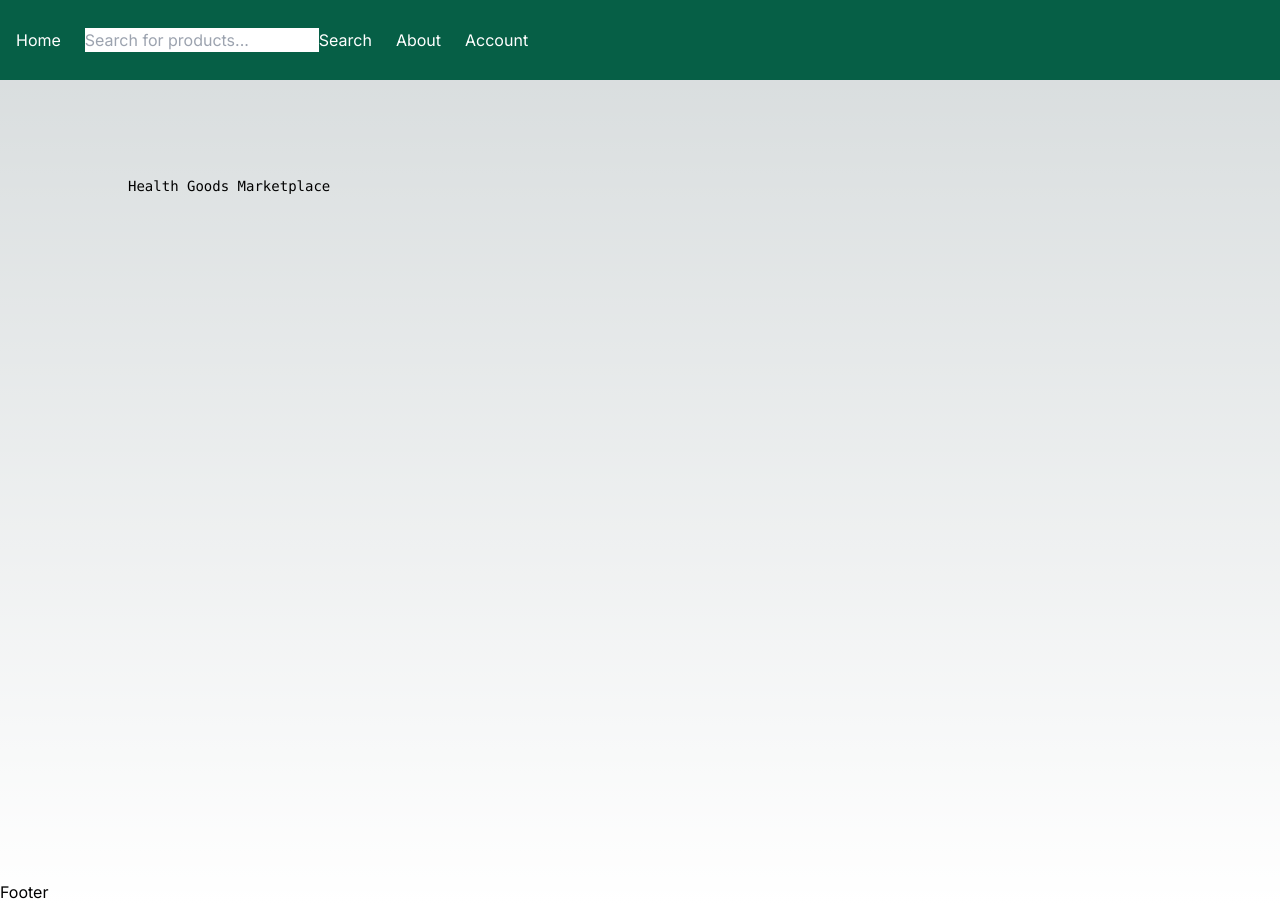
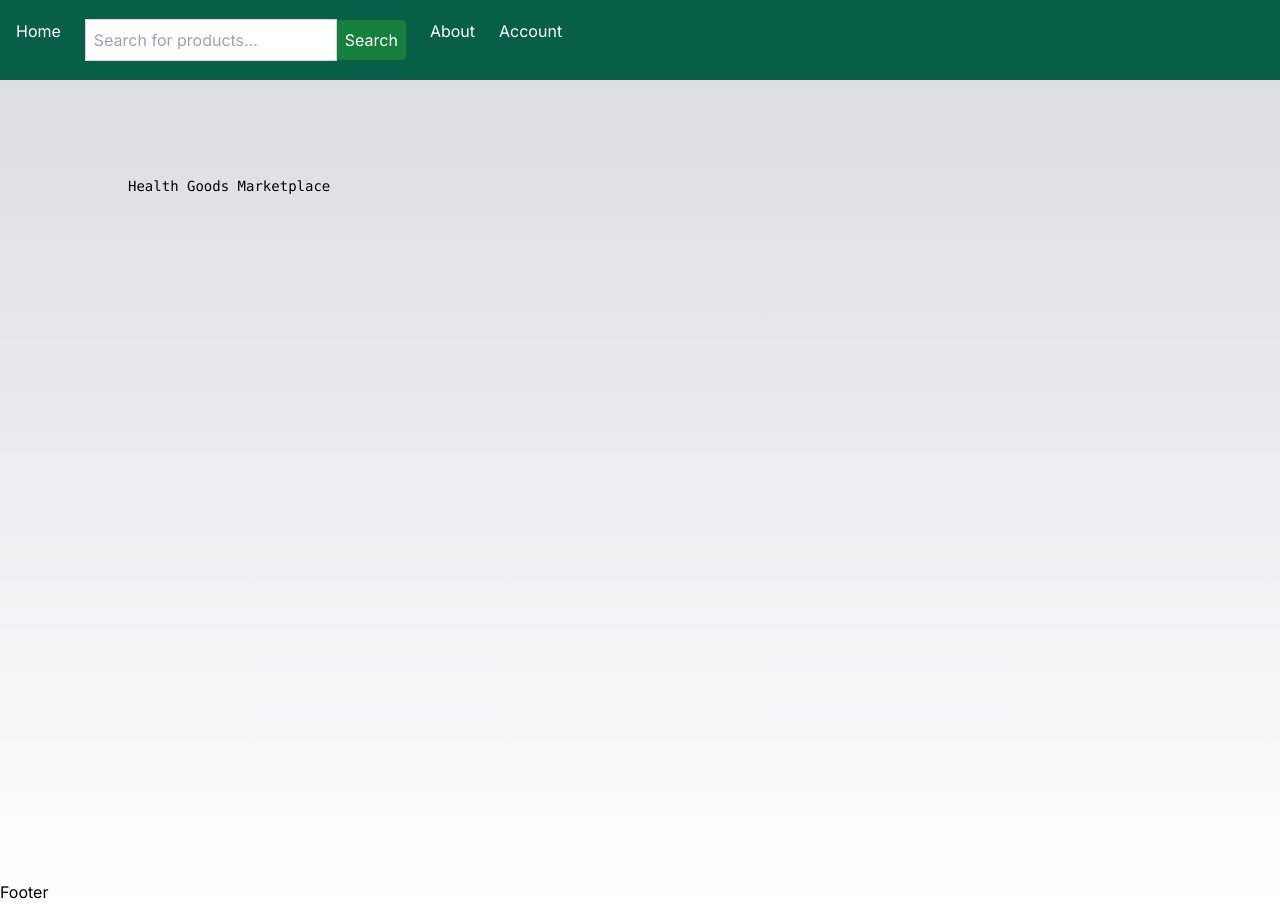
Before and after one commit to Health-Goods/Health-Goods-Marketplace, a Next.js app: page / in a window 1280 px wide. Built offline with nearby package versions, Linux system fonts and the light colour scheme.

Commit message:
added some basic styling to search bar

```diff
--- a/src/app/components/navigation/search-bar/index.tsx
+++ b/src/app/components/navigation/search-bar/index.tsx
@@ -17,8 +17,14 @@
             <input
                 type="text"
                 placeholder="Search for products..."
+                value={query}
+                onChange={(e) => setQuery(e.target.value)}
+                className="p-2 border border-gray-300 rounded-1 focus:outline-none"
             />
-            <button>
+            <button
+                onClick={handleSearch}
+                className="bg-green-700 text-white p-2 rounded-r hover:bg-green-800 focus:outline-none"
+            >
                 Search
             </button>
         </div>
```
